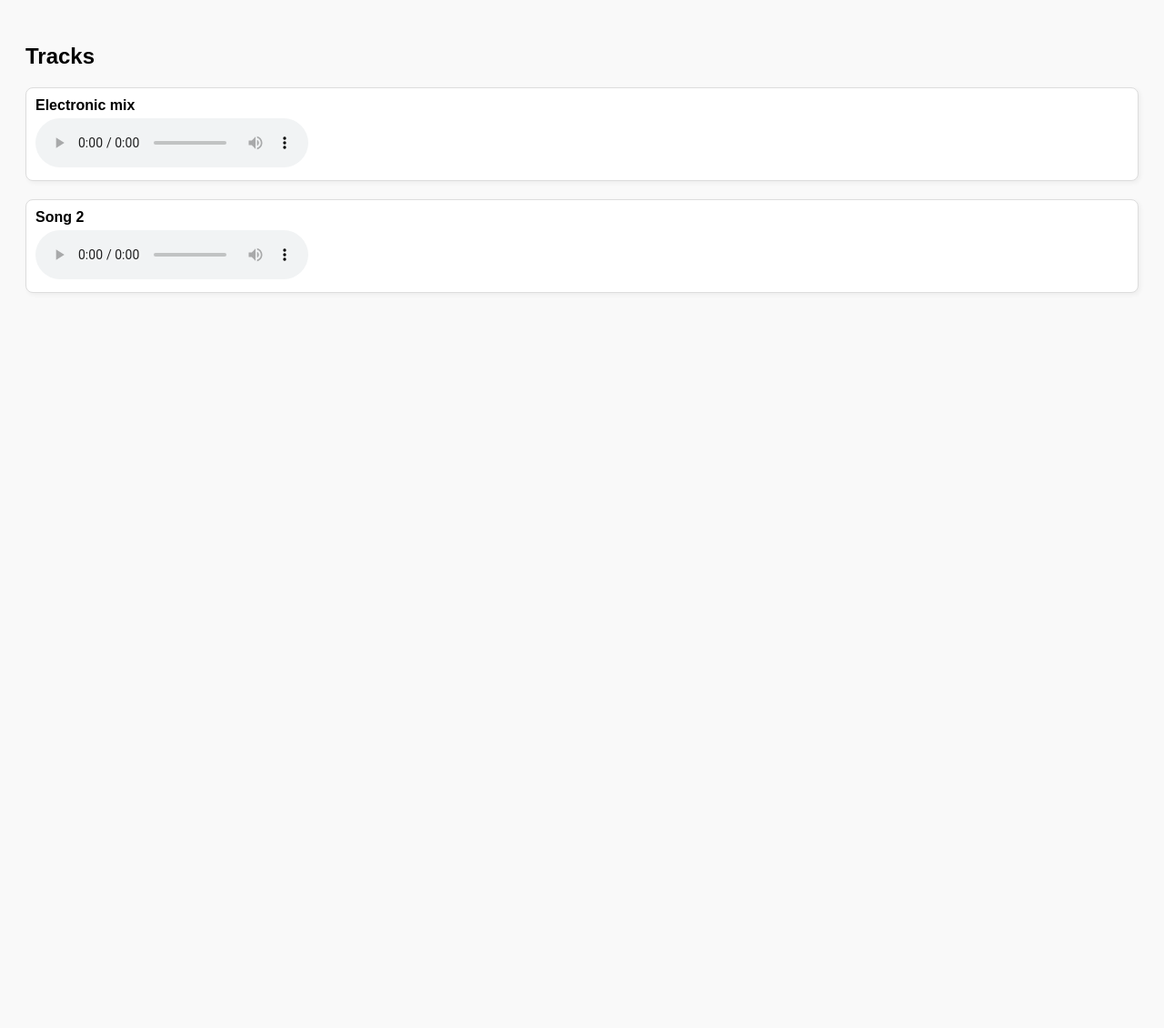
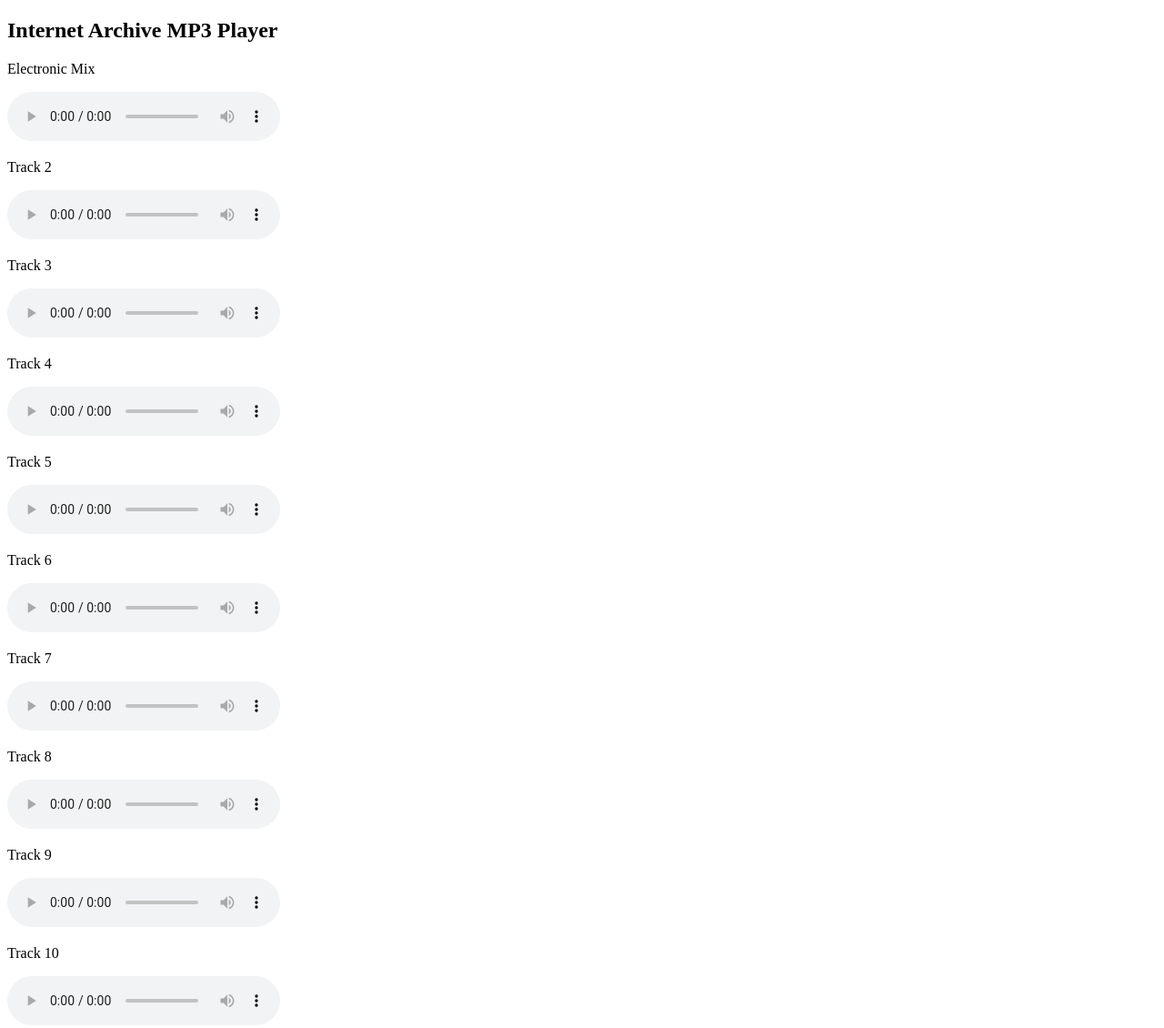
Before and after one commit to CockatooJones/MUSIX, a plain HTML site: page index.html in a window 1280 px wide. Shown: the whole page at 91% size. Before the commit the page ends 800 px from the top, so only its background shows below. Drawn offline with Linux system fonts and the light colour scheme.

Commit message:
Update index.html

```diff
--- a/index.html
+++ b/index.html
@@ -2,49 +2,70 @@
 <html lang="en">
 <head>
 <meta charset="UTF-8">
-  <title>Test MP3 Player</title>
-  <style>
-    body {
-      font-family: Arial, sans-serif;
-      padding: 20px;
-      background: #f9f9f9;
-    }
-    h2 {
-      margin-bottom: 20px;
-    }
-    .track {
-      margin-bottom: 20px;
-      padding: 10px;
-      background: #fff;
-      border: 1px solid #ddd;
-      border-radius: 8px;
-      box-shadow: 2px 2px 5px rgba(0,0,0,0.05);
-    }
-    .title {
-      font-weight: bold;
-      margin-bottom: 5px;
-      display: block;
-    }
-  </style>
+<title>Sweet Suite Music</title>
 </head>
 <body>
-  <h2>Tracks</h2>
+<h2>Internet Archive MP3 Player</h2>
 
-  <div class="track">
-    <span class="title">Electronic mix</span>
+<p>Electronic Mix</p>
 <audio controls>
-      <source src="Pluie fine (Polo & Pan Remix) - Corine.mp3" type="audio/mpeg">
+<source src="https://archive.org/details/song-mix-1-2mixdown" type="audio/mpeg">
 Your browser does not support the audio element.
 </audio>
-  </div>
 
-  <div class="track">
-    <span class="title">Song 2</span>
+<p>Track 2</p>
 <audio controls>
-      <source src="song2.mp3" type="audio/mpeg">
+<source src="https://archive.org/download/your-file-2/your-file-2.mp3" type="audio/mpeg">
 Your browser does not support the audio element.
 </audio>
-  </div>
+
+<p>Track 3</p>
+<audio controls>
+<source src="https://archive.org/download/your-file-3/your-file-3.mp3" type="audio/mpeg">
+Your browser does not support the audio element.
+</audio>
+
+<p>Track 4</p>
+<audio controls>
+<source src="https://archive.org/download/your-file-4/your-file-4.mp3" type="audio/mpeg">
+Your browser does not support the audio element.
+</audio>
+
+<p>Track 5</p>
+<audio controls>
+<source src="https://archive.org/download/your-file-5/your-file-5.mp3" type="audio/mpeg">
+Your browser does not support the audio element.
+</audio>
+
+<p>Track 6</p>
+<audio controls>
+<source src="https://archive.org/download/your-file-6/your-file-6.mp3" type="audio/mpeg">
+Your browser does not support the audio element.
+</audio>
+
+<p>Track 7</p>
+<audio controls>
+<source src="https://archive.org/download/your-file-7/your-file-7.mp3" type="audio/mpeg">
+Your browser does not support the audio element.
+</audio>
+
+<p>Track 8</p>
+<audio controls>
+<source src="https://archive.org/download/your-file-8/your-file-8.mp3" type="audio/mpeg">
+Your browser does not support the audio element.
+</audio>
+
+<p>Track 9</p>
+<audio controls>
+<source src="https://archive.org/download/your-file-9/your-file-9.mp3" type="audio/mpeg">
+Your browser does not support the audio element.
+</audio>
+
+<p>Track 10</p>
+<audio controls>
+<source src="https://archive.org/download/your-file-10/your-file-10.mp3" type="audio/mpeg">
+Your browser does not support the audio element.
+</audio>
 
 </body>
 </html>
```
Lines whose indentation alone changed are shown as unchanged.
